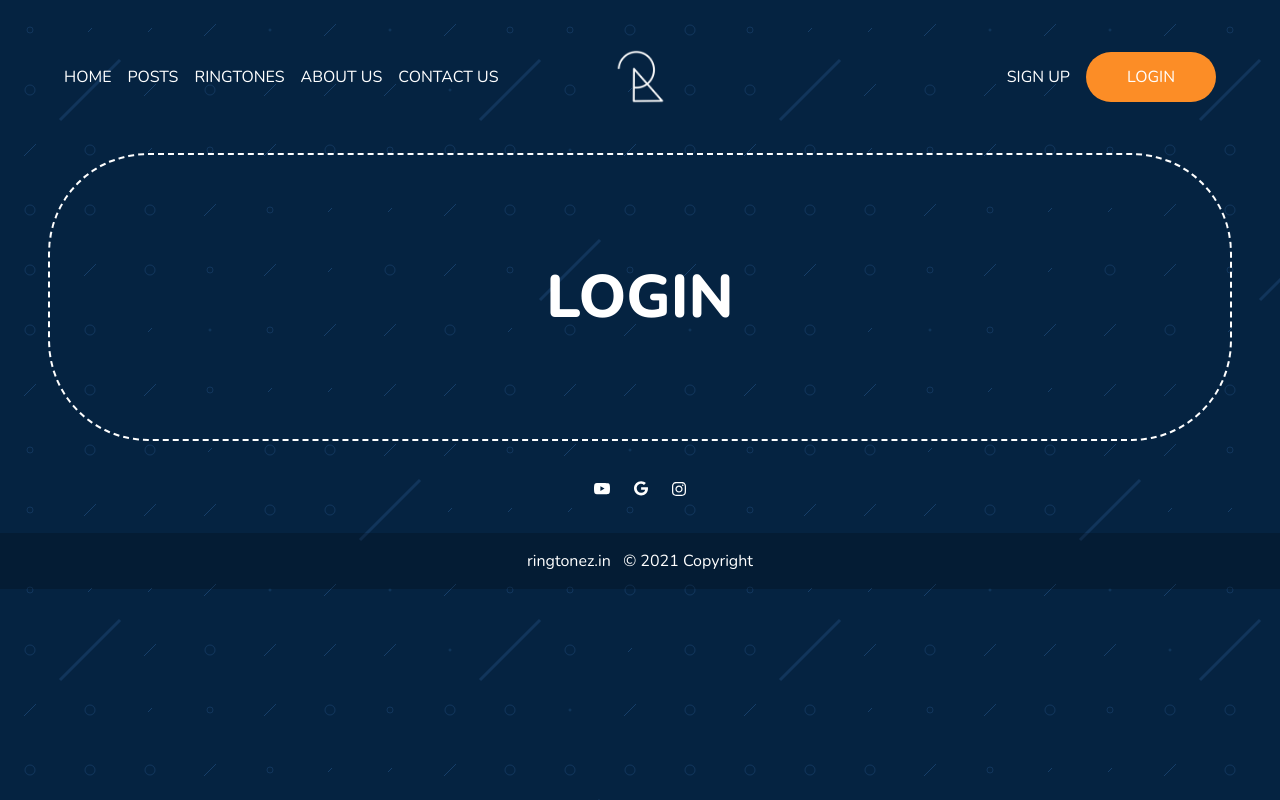
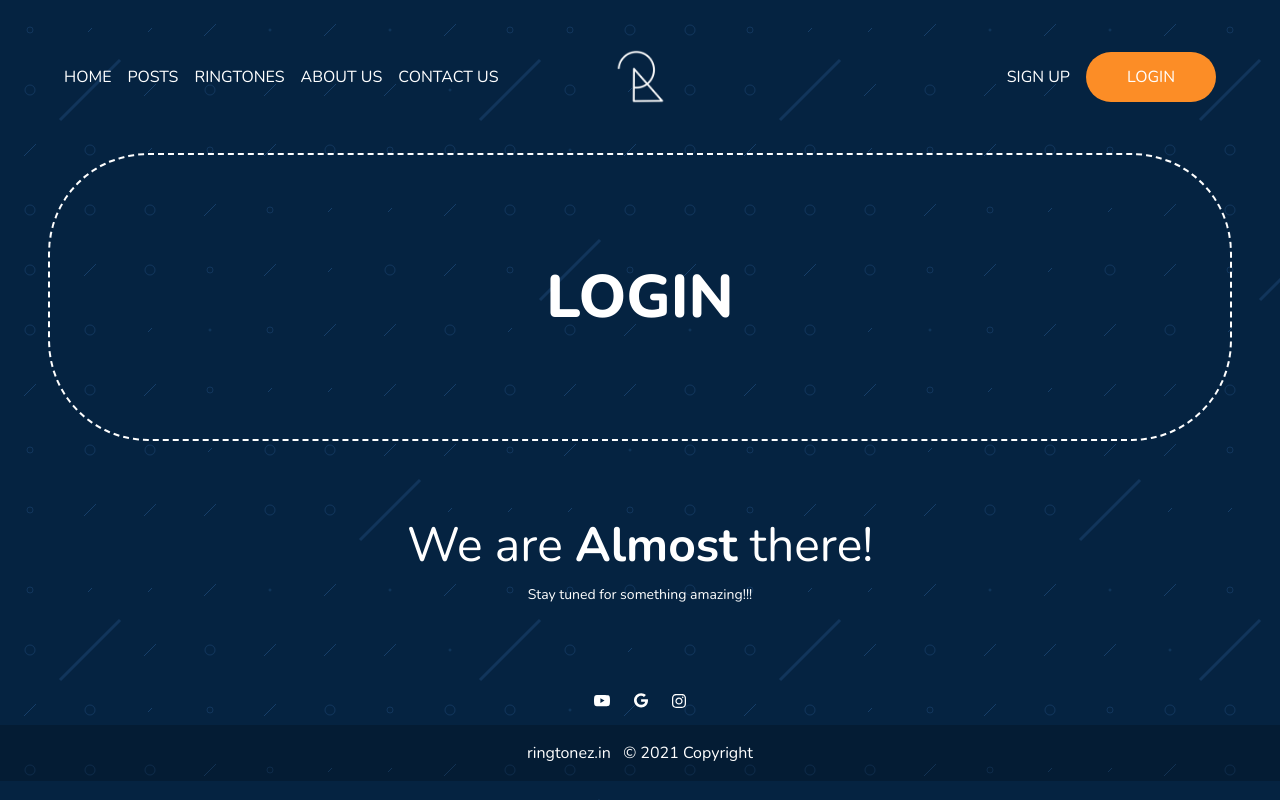
Before and after one commit to dhimankamal/ringtonez-nextjs, a Next.js app: page /auth/login in a window 1280 px wide. Built offline with nearby package versions, Linux system fonts and the light colour scheme.

Commit message:
updatelogin page comiing soom

```diff
--- a/components/Footer.js
+++ b/components/Footer.js
@@ -23,9 +23,9 @@ export default function Footer () {
   //   }
   // ]
   return (
-    <footer className='pt-10 text-white text-center'>
+    <footer className='pt-2 text-white text-center'>
       <div className='text-center text-white md:w-auto md:container md:mx-auto md:px-12 px-4'>
-        <div className='flex justify-center mb-9 space-x-6'>
+        <div className='flex justify-center mb-4 space-x-6'>
           <a
             href='https://youtube.com/c/Ringtoneztv'
             className=' text-tonez-white'
--- a/pages/auth/login.js
+++ b/pages/auth/login.js
@@ -2,14 +2,20 @@ import React from 'react'
 import Layout from '../../components/Layout'
 import PageHeader from '../../components/PageHeader'
 
-export default function login() {
+export default function login () {
   return (
     <div>
-      <Layout >
-      <div>
+      <Layout>
+        <div>
           <PageHeader title='Login' />
+          <div className='relative py-20 text-white w-full flex flex-col space-y-4 items-center justify-center bg-cover bg-center text-center'>
+            <h1 className='text-2xl md:text-5xl'>
+              We are <b>Almost</b> there!
+            </h1>
+            <p className='text-sm '>Stay tuned for something amazing!!!</p>
+          </div>
         </div>
-        </Layout>
+      </Layout>
     </div>
   )
 }
--- a/pages/auth/signup.js
+++ b/pages/auth/signup.js
@@ -2,14 +2,20 @@ import React from 'react'
 import Layout from '../../components/Layout'
 import PageHeader from '../../components/PageHeader'
 
-export default function signup() {
+export default function signup () {
   return (
     <div>
-      <Layout >
-      <div>
+      <Layout>
+        <div>
           <PageHeader title='Sign Up' />
+          <div className='relative py-20 text-white w-full flex flex-col space-y-4 items-center justify-center bg-cover bg-center text-center'>
+            <h1 className='text-2xl md:text-5xl'>
+              We are <b>Almost</b> there!
+            </h1>
+            <p className='text-sm '>Stay tuned for something amazing!!!</p>
+          </div>
         </div>
-        </Layout>
+      </Layout>
     </div>
   )
 }
```
